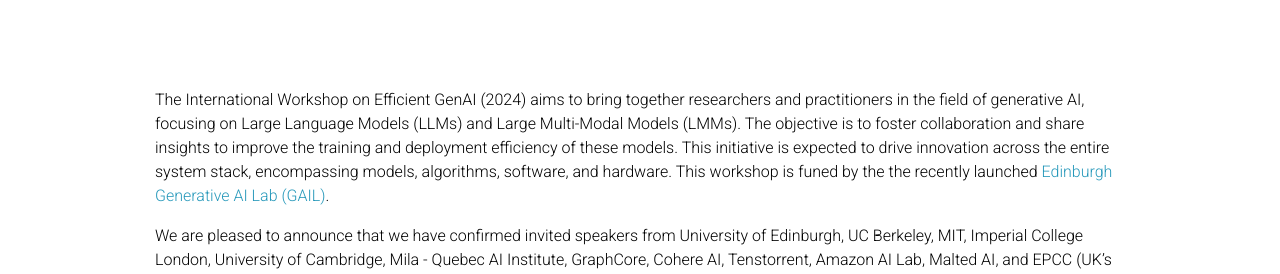
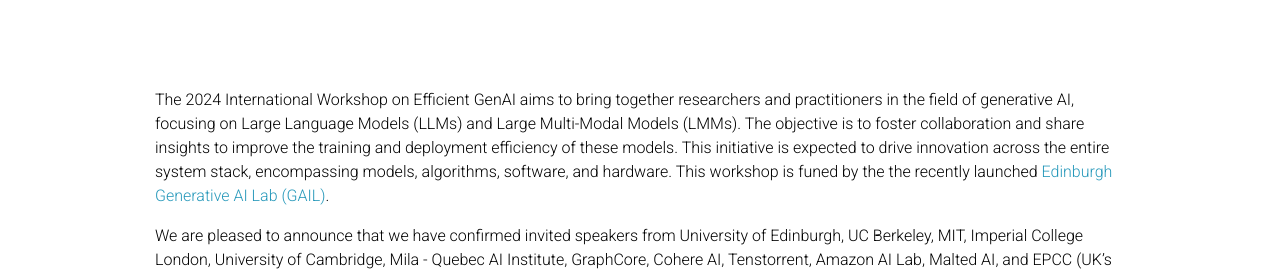
Before and after one commit to opensourcing-foundation-models/opensourcing-foundation-models.github.io, a Jekyll site: the page built from _pages/home.md, in a window 1280 px wide and 900 px high. Shown: the part 246-520 px from the top of the window. Built offline with Jekyll 4.4.1, drawn with Linux system fonts in a browser that asks for light colours; comment, search, counter and statistics services are not loaded; a style sheet for code colours, icons or effects is not loaded.

```diff
--- a/_pages/home.md
+++ b/_pages/home.md
@@ -21,7 +21,7 @@ nav_order: 1
 
 <br>
 
-The International Workshop on Efficient GenAI (2024) aims to bring together researchers and practitioners in the field of generative AI, focusing on Large Language Models (LLMs) and Large Multi-Modal Models (LMMs). The objective is to foster collaboration and share insights to improve the training and deployment efficiency of these models. This initiative is expected to drive innovation across the entire system stack, encompassing models, algorithms, software, and hardware. This workshop is funed by the the recently launched [Edinburgh Generative AI Lab (GAIL)](https://www.ed.ac.uk/news/2023/university-to-lead-new-era-of-generative-ai).
+The 2024 International Workshop on Efficient GenAI aims to bring together researchers and practitioners in the field of generative AI, focusing on Large Language Models (LLMs) and Large Multi-Modal Models (LMMs). The objective is to foster collaboration and share insights to improve the training and deployment efficiency of these models. This initiative is expected to drive innovation across the entire system stack, encompassing models, algorithms, software, and hardware. This workshop is funed by the the recently launched [Edinburgh Generative AI Lab (GAIL)](https://www.ed.ac.uk/news/2023/university-to-lead-new-era-of-generative-ai).
 
 We are pleased to announce that we have confirmed invited speakers from University of Edinburgh, UC Berkeley, MIT, Imperial College London, University of Cambridge, Mila - Quebec AI Institute, GraphCore, Cohere AI, Tenstorrent, Amazon AI Lab, Malted AI, and EPCC (UK's Supercomputing Centre).
 
```
